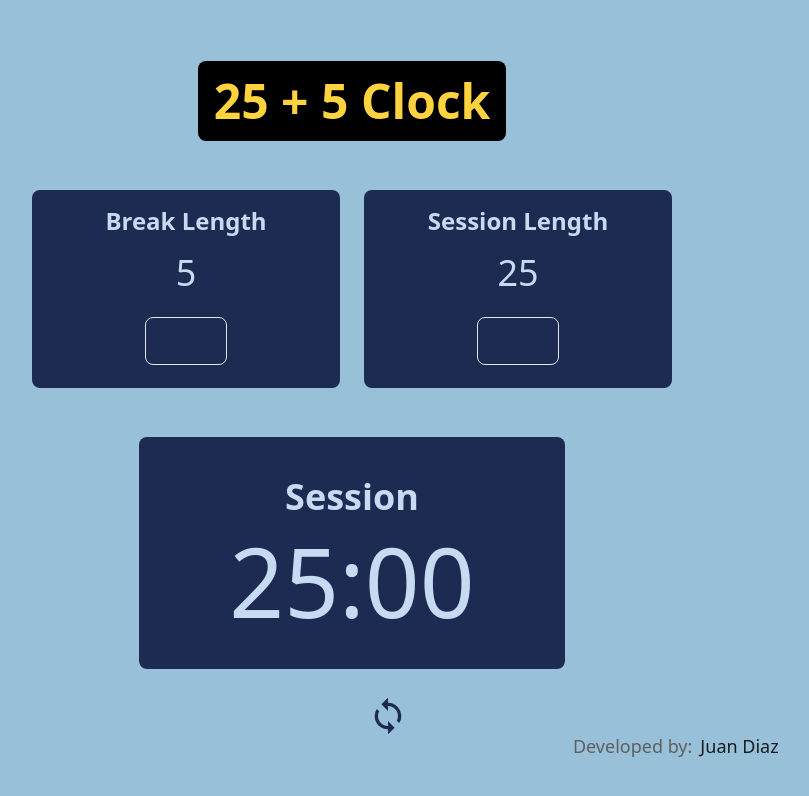
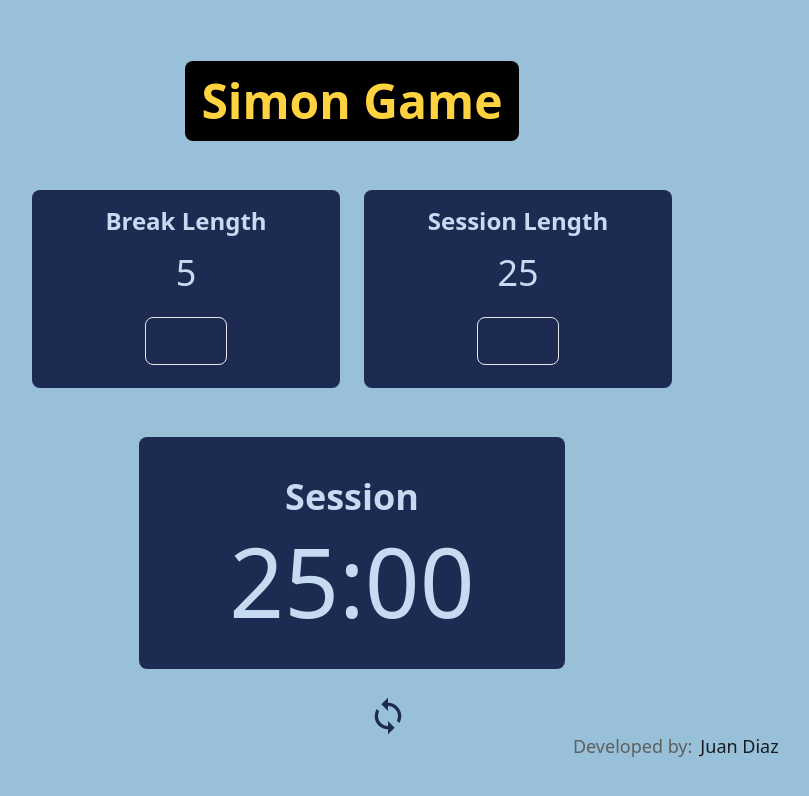
Before and after one commit to JuanPabloDiaz/simonGame, a React (Vite) app: page / in a window 1280 px wide. Shown: the top 796 px of the page, without its empty margins (288-1097 px from the left). Built offline with nearby package versions, Linux system fonts and the light colour scheme; some icons are missing.

Commit message:
Update title in App component

```diff
--- a/src/App.jsx
+++ b/src/App.jsx
@@ -98,7 +98,7 @@ function App() {
       <Layout>
         <div className="rounded-lg bg-black p-4">
           <h1 className="text-3xl font-extrabold text-[#FFD23F] sm:text-3xl md:text-4xl lg:text-5xl">
-            25 + 5 Clock
+            Simon Game
           </h1>
         </div>
         <div className="flex w-6/12 items-center justify-around gap-2 sm:gap-3 md:gap-4 lg:gap-6">
```
